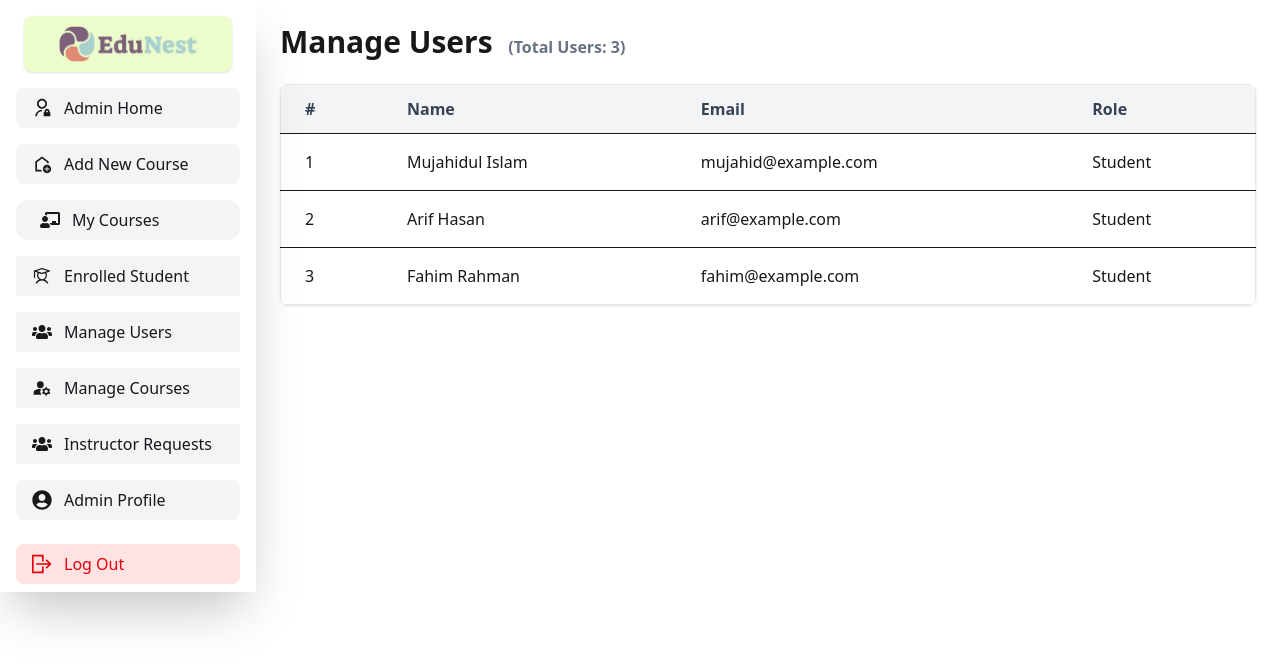
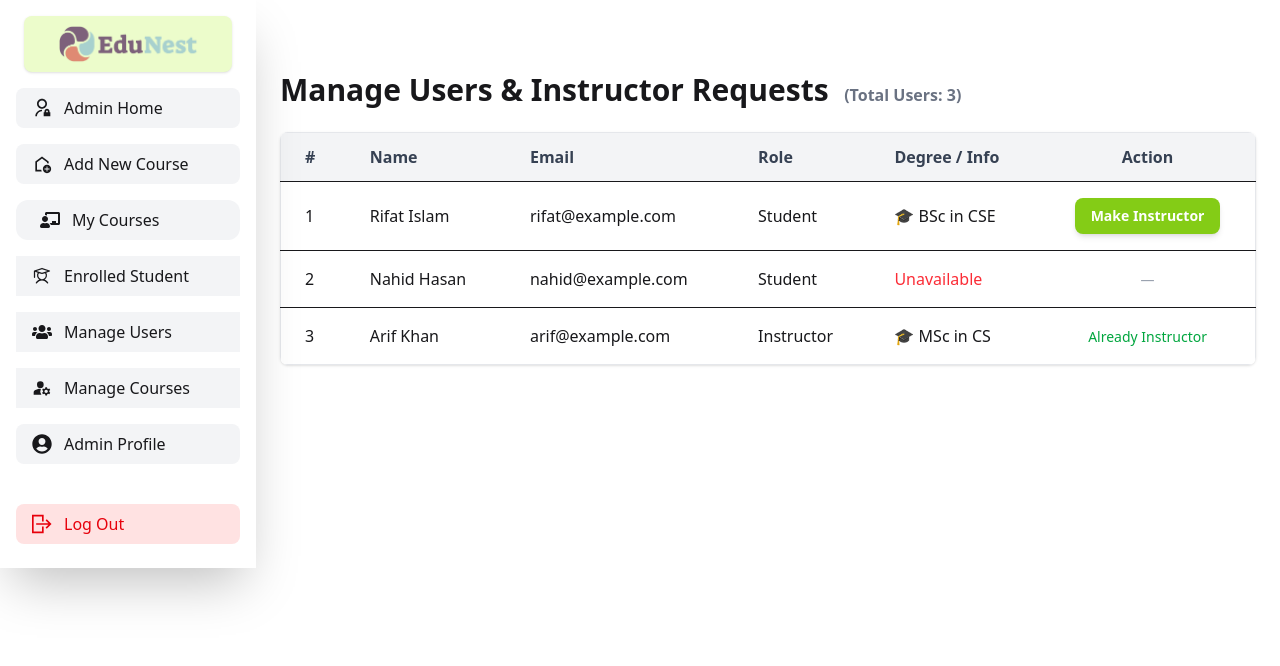
Before and after one commit to MujahidulIslam4541/EduNest-FrontEnd, a React (Vite) app: page /dashboard/manageUsers in a window 1280 px wide. Shown: the top 666 px of the page. Built offline with nearby package versions, Linux system fonts and the light colour scheme.

Commit message:
manage users page design complete

```diff
--- a/src/Pages/Dashboard/Dashboard.jsx
+++ b/src/Pages/Dashboard/Dashboard.jsx
@@ -15,20 +15,20 @@ const Dashboard = () => {
 
     return (
         <div className='flex '>
-            {/* top navbar or header */}
-            <div className="lg:hidden p-4 ">
+            {/* Top Navbar or Header */}
+            <div className="fixed lg:hidden top-0 left-0 w-full  p-4 bg-white z-50 shadow-md">
                 <button onClick={() => setSideBarOpen(!isSideBarOpen)}>
-                    <GiHamburgerMenu className="text-2xl" />
+                    <GiHamburgerMenu className="text-2xl text-gray-800" />
                 </button>
             </div>
 
+            {/* Sidebar Overlay */}
             {
                 isSideBarOpen && (
-                    <div onClick={() => setSideBarOpen(false)} className="fixed inset-0 bg-black opacity-40 z-40 lg:hidden">
-
-                    </div>
+                    <div onClick={() => setSideBarOpen(false)} className="fixed inset-0 bg-black opacity-40 z-40 lg:hidden"></div>
                 )
             }
+
 
             {/* sidebar section */}
             <div className={`fixed top-0 left-0 h-full bg-white shadow-2xl z-50 transition-transform duration-300 ease-in-out w-64 ${isSideBarOpen ? 'translate-x-0' : '-translate-x-full'} lg:relative lg:translate-x-0 lg:block`}>
@@ -76,15 +76,6 @@ const Dashboard = () => {
                             <MdManageAccounts className='text-xl' /> Manage Courses
                         </Link>
 
-                        <Link
-                            to="/dashboard/instructor-requests"
-                            className="flex items-center gap-3 px-4 py-2 bg-[#F3F4F6] hover:bg-[#E5E7E8] transition duration-200 text-base font-medium"
-                        >
-                            <FaUsers className="text-xl" />
-                            Instructor Requests
-                        </Link>
-
-
 
                         <Link className='flex items-center gap-3 px-4 py-2 rounded-lg bg-[#F3F4F6] hover:bg-[#E5E7E8] transition duration-200 text-base font-medium'>
                             <FaUserCircle className='text-xl' /> Admin Profile
@@ -128,7 +119,7 @@ const Dashboard = () => {
                     </div>}
 
                 {/* Logout Button */}
-                <div className="pt-6 px-4 pb-2">
+                <div className="pt-10 px-4 pb-6">
                     <button
                         className="flex items-center gap-3 w-full px-4 py-2 rounded-lg bg-red-100 text-red-600 hover:bg-red-200 transition duration-200 font-medium"
                     >
--- a/src/Pages/Dashboard/ManageUsers/ManageUsers.jsx
+++ b/src/Pages/Dashboard/ManageUsers/ManageUsers.jsx
@@ -3,34 +3,39 @@ import { useEffect, useState } from "react";
 const ManageUsers = () => {
   const [users, setUsers] = useState([]);
 
-  // Dummy user data (replace with real data from backend)
   useEffect(() => {
     setUsers([
       {
         _id: "1",
-        name: "Mujahidul Islam",
-        email: "mujahid@example.com",
+        name: "Rifat Islam",
+        email: "rifat@example.com",
         role: "student",
+        degree: "BSc in CSE",
+        instructorRequest: true,
       },
       {
         _id: "2",
-        name: "Arif Hasan",
-        email: "arif@example.com",
+        name: "Nahid Hasan",
+        email: "nahid@example.com",
         role: "student",
+        instructorRequest: false,
       },
       {
         _id: "3",
-        name: "Fahim Rahman",
-        email: "fahim@example.com",
-        role: "student",
+        name: "Arif Khan",
+        email: "arif@example.com",
+        role: "instructor",
+        degree: "MSc in CS",
       },
     ]);
   }, []);
 
+
+
   return (
     <div className="p-6">
-      <h2 className="text-3xl font-semibold mb-6">
-        Manage Users &nbsp;
+      <h2 className="text-3xl font-semibold mb-6 mt-12">
+        Manage Users & Instructor Requests &nbsp;
         <span className="text-base text-gray-500">
           (Total Users: {users.length})
         </span>
@@ -44,17 +49,48 @@ const ManageUsers = () => {
               <th className="px-6 py-3">Name</th>
               <th className="px-6 py-3">Email</th>
               <th className="px-6 py-3">Role</th>
+              <th className="px-6 py-3">Degree / Info</th>
+              <th className="px-6 py-3 text-center">Action</th>
             </tr>
           </thead>
           <tbody>
-            {users.map((user, index) => (
+            {users.map((user, index) => {
+              const isInstructor = user.role === "instructor";
+              const hasRequested = user.instructorRequest;
+
+              return (
                 <tr key={user._id} className="border-t">
                   <td className="px-6 py-4">{index + 1}</td>
                   <td className="px-6 py-4">{user.name}</td>
                   <td className="px-6 py-4">{user.email}</td>
                   <td className="px-6 py-4 capitalize">{user.role}</td>
+                  <td className="px-6 py-4">
+                    {user.degree ? (
+                      `🎓 ${user.degree}`
+                    ) : (
+                      <span className="text-red-500 font-medium">Unavailable</span>
+                    )}
+                  </td>
+
+
+                  <td className="px-6 py-4 text-center">
+                    {isInstructor ? (
+                      <span className="text-green-600 font-medium text-sm">
+                        Already Instructor
+                      </span>
+                    ) : hasRequested ? (
+                      <button
+                        className="px-4 py-2 bg-[#84CC16] hover:bg-[#84CC18] text-white text-sm font-semibold rounded-lg shadow-md  transition duration-300"
+                      >
+                        Make Instructor
+                      </button>
+                    ) : (
+                      <span className="text-gray-400 text-sm">—</span>
+                    )}
+                  </td>
                 </tr>
-            ))}
+              );
+            })}
           </tbody>
         </table>
       </div>
--- a/src/Routes/Router.jsx
+++ b/src/Routes/Router.jsx
@@ -12,6 +12,7 @@ import Dashboard from "../Pages/Dashboard/Dashboard";
 import CourseDetails from "../Pages/courseDetails/CourseDetails";
 import AddCourse from "../Pages/Dashboard/addcourse/Addcourse";
 import ManageUsers from "../Pages/Dashboard/ManageUsers/ManageUsers";
+
 
 const router = createBrowserRouter([
   {
@@ -33,7 +34,7 @@ const router = createBrowserRouter([
     element: <Dashboard></Dashboard>,
     children: [
       { path: '/dashboard/addCourse', element: <AddCourse></AddCourse> },
-      { path: '/dashboard/manageUsers', element: <ManageUsers></ManageUsers>}
+      { path: '/dashboard/manageUsers', element: <ManageUsers></ManageUsers> },
     ]
   }
 ]);
```
Lines whose indentation alone changed are shown as unchanged.
